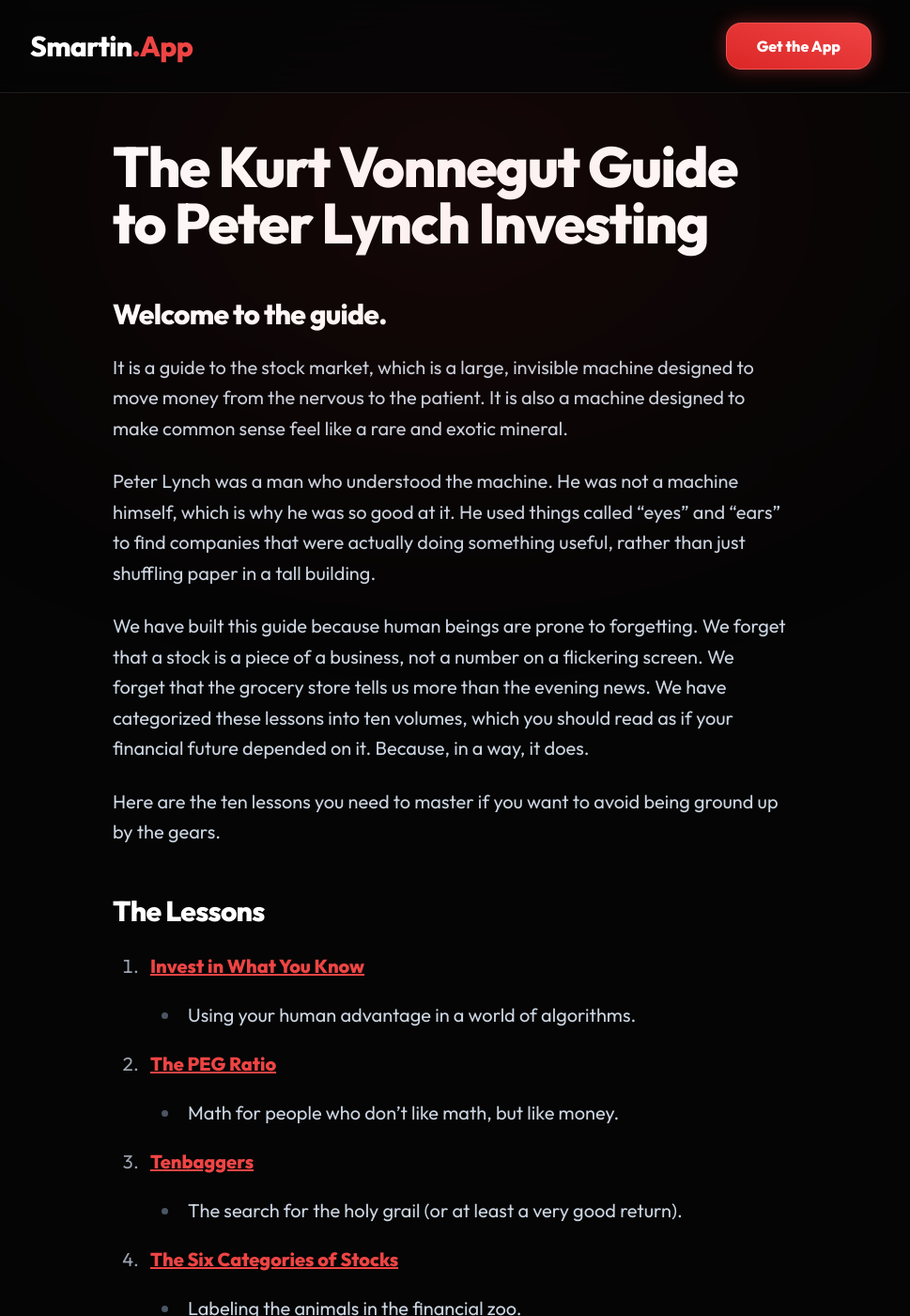
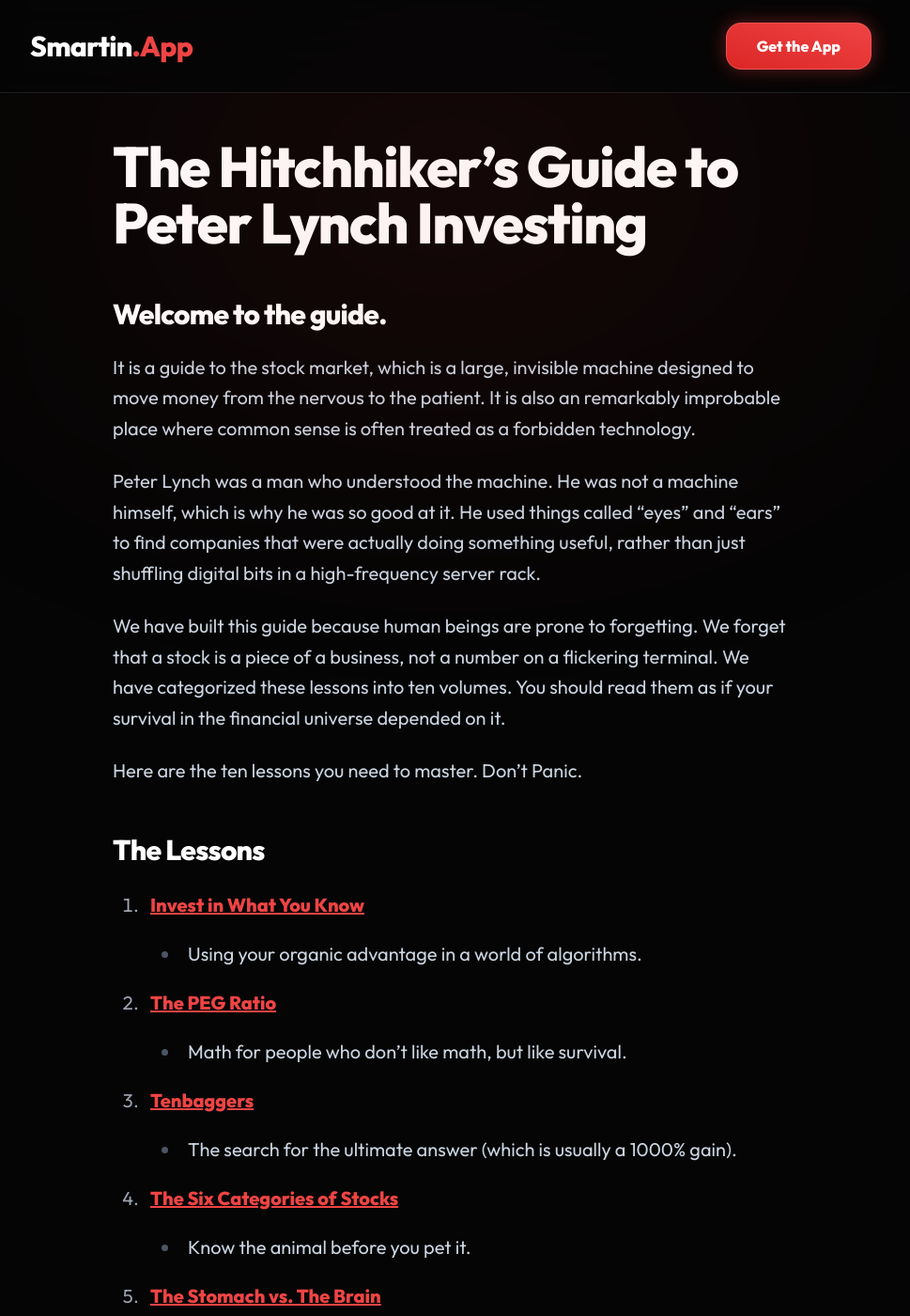
Before and after one commit to sivi29y/smartin-privacy, a Jekyll site: the page built from guide/index.md, in a window 1280 px wide and 1400 px high. Shown: the whole window at 94% size, without its empty margins (160-1129 px from the left). Built offline with Jekyll 4.4.1, drawn with Linux system fonts in a browser that asks for light colours; nearby versions of some CDN libraries; some of the changed text lies outside the part shown.

Commit message:
🚀 Rename: The Hitchhiker's Guide to Peter Lynch Investing. Updates all titles, headers, and brand voice across the guide and homepage.

```diff
--- a/guide/index.md
+++ b/guide/index.md
@@ -1,50 +1,50 @@
 ---
 layout: post
-title: "The Kurt Vonnegut Guide to Peter Lynch Investing"
-description: "A 10-volume masterclass in common sense investing, narrated by a man who has seen too many machines and too few humans."
+title: "The Hitchhiker's Guide to Peter Lynch Investing"
+description: "A 10-volume guide to the galaxy of stocks, narrated by a man who has seen too many machines and too few towels."
 permalink: /guide/
 ---
 
-# The Kurt Vonnegut Guide to Peter Lynch Investing
+# The Hitchhiker's Guide to Peter Lynch Investing
 
 
 ### Welcome to the guide.
-It is a guide to the stock market, which is a large, invisible machine designed to move money from the nervous to the patient. It is also a machine designed to make common sense feel like a rare and exotic mineral.
+It is a guide to the stock market, which is a large, invisible machine designed to move money from the nervous to the patient. It is also an remarkably improbable place where common sense is often treated as a forbidden technology.
 
-Peter Lynch was a man who understood the machine. He was not a machine himself, which is why he was so good at it. He used things called "eyes" and "ears" to find companies that were actually doing something useful, rather than just shuffling paper in a tall building.
+Peter Lynch was a man who understood the machine. He was not a machine himself, which is why he was so good at it. He used things called "eyes" and "ears" to find companies that were actually doing something useful, rather than just shuffling digital bits in a high-frequency server rack.
 
-We have built this guide because human beings are prone to forgetting. We forget that a stock is a piece of a business, not a number on a flickering screen. We forget that the grocery store tells us more than the evening news. We have categorized these lessons into ten volumes, which you should read as if your financial future depended on it. Because, in a way, it does.
+We have built this guide because human beings are prone to forgetting. We forget that a stock is a piece of a business, not a number on a flickering terminal. We have categorized these lessons into ten volumes. You should read them as if your survival in the financial universe depended on it.
 
-Here are the ten lessons you need to master if you want to avoid being ground up by the gears.
+Here are the ten lessons you need to master. Don't Panic.
 
 ### The Lessons
 
 1.  **[Invest in What You Know](/guide/invest-in-what-you-know/)**
-    *   Using your human advantage in a world of algorithms.
+    *   Using your organic advantage in a world of algorithms.
 2.  **[The PEG Ratio](/guide/the-peg-ratio/)**
-    *   Math for people who don't like math, but like money.
+    *   Math for people who don't like math, but like survival.
 3.  **[Tenbaggers](/guide/tenbaggers/)**
-    *   The search for the holy grail (or at least a very good return).
+    *   The search for the ultimate answer (which is usually a 1000% gain).
 4.  **[The Six Categories of Stocks](/guide/stock-categories/)**
-    *   Labeling the animals in the financial zoo.
+    *   Know the animal before you pet it.
 5.  **[The Stomach vs. The Brain](/guide/stomach-vs-brain/)**
-    *   Why your internal organs are your worst enemies.
+    *   Why your internal systems are trying to sabotage you.
 6.  **[Earnings Rule the World](/guide/earnings-rule-the-world/)**
-    *   The only truth in a world of lies.
+    *   The only truth in a galaxy of misinformation.
 7.  **[Know What You Own](/guide/the-two-minute-drill/)**
-    *   The Two-Minute Drill: Explaining things to yourself.
+    *   Explain it clearly, or don't buy it at all.
 8.  **[Avoiding Whisper Stocks](/guide/avoiding-whisper-stocks/)**
-    *   How to stay away from miracles and other disasters.
+    *   Stay away from miracles and other expensive disasters.
 9.  **[When to Sell](/guide/when-to-sell/)**
-    *   The art of the exit, or how to leave the party before the police arrive.
+    *   How to leave the restaurant before they bring the check.
 10. **[The Diworseification Trap](/guide/the-diworseification-trap/)**
-    *   Why buying everything means owning nothing.
+    *   Why owning everything is a very efficient way to own nothing.
 
 ---
 
 ### About the Smartin Method
-While you are reading, you may wonder if a machine can actually help a human. We think it can. We built the [Smartin App](https://apps.apple.com/il/app/smartin-quick-stock-ratings/id6755475652) to automate the common sense that Peter Lynch advocated. It crunches the PEG ratios and the earnings growth so you don't have to use a slide rule or spend your weekends in a library.
+While you are reading, you may wonder if a machine can actually help a biological entity. We think it can. We built the [Smartin App](https://apps.apple.com/il/app/smartin-quick-stock-ratings/id6755475652) to automate the common sense that Peter Lynch advocated.
 
-So it goes. Read the guide. Use the app. Try not to die.
+Don't Panic. Read the guide. Use the app.
 
 👉 **[Download Smartin: Quick Stock Ratings on the App Store today](https://apps.apple.com/il/app/smartin-quick-stock-ratings/id6755475652)**
```
Also changed, not shown: guide/invest-in-what-you-know.md (+1 -1 lines), index.html (+4 -3 lines).
